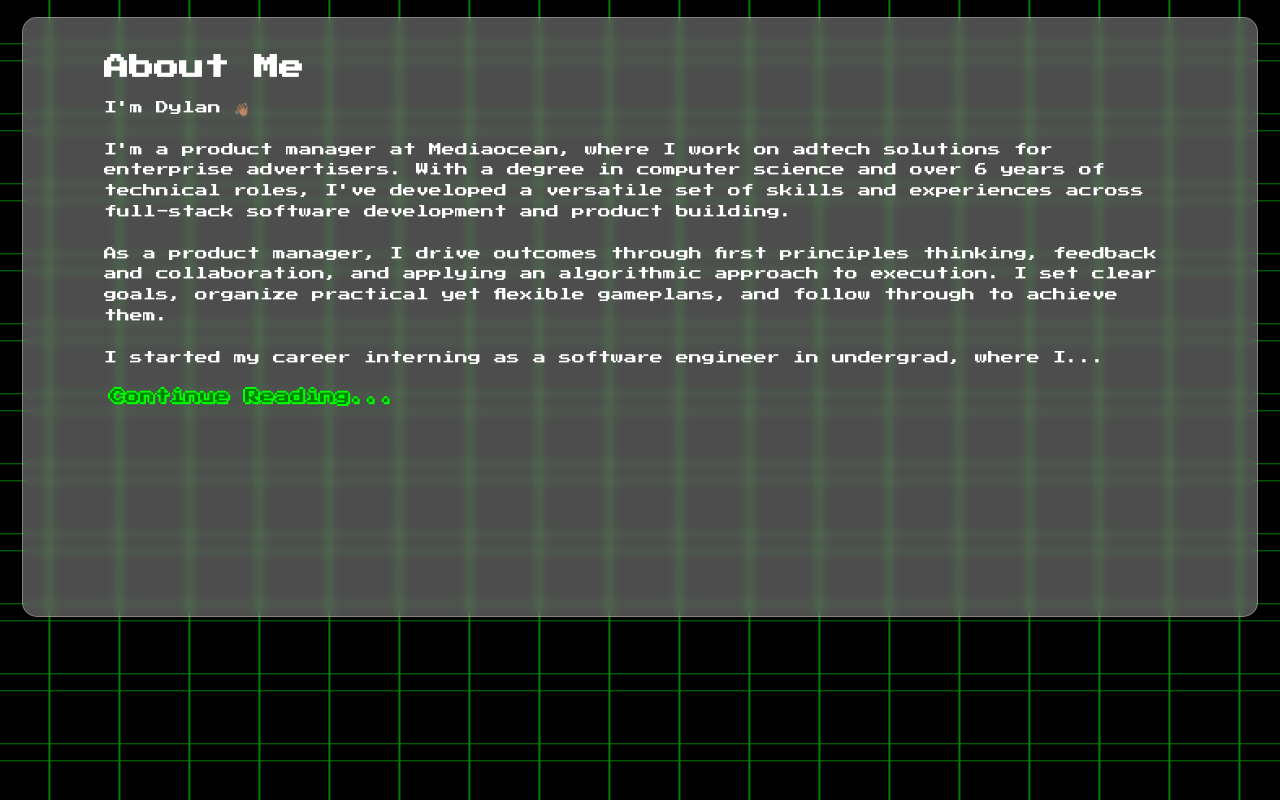
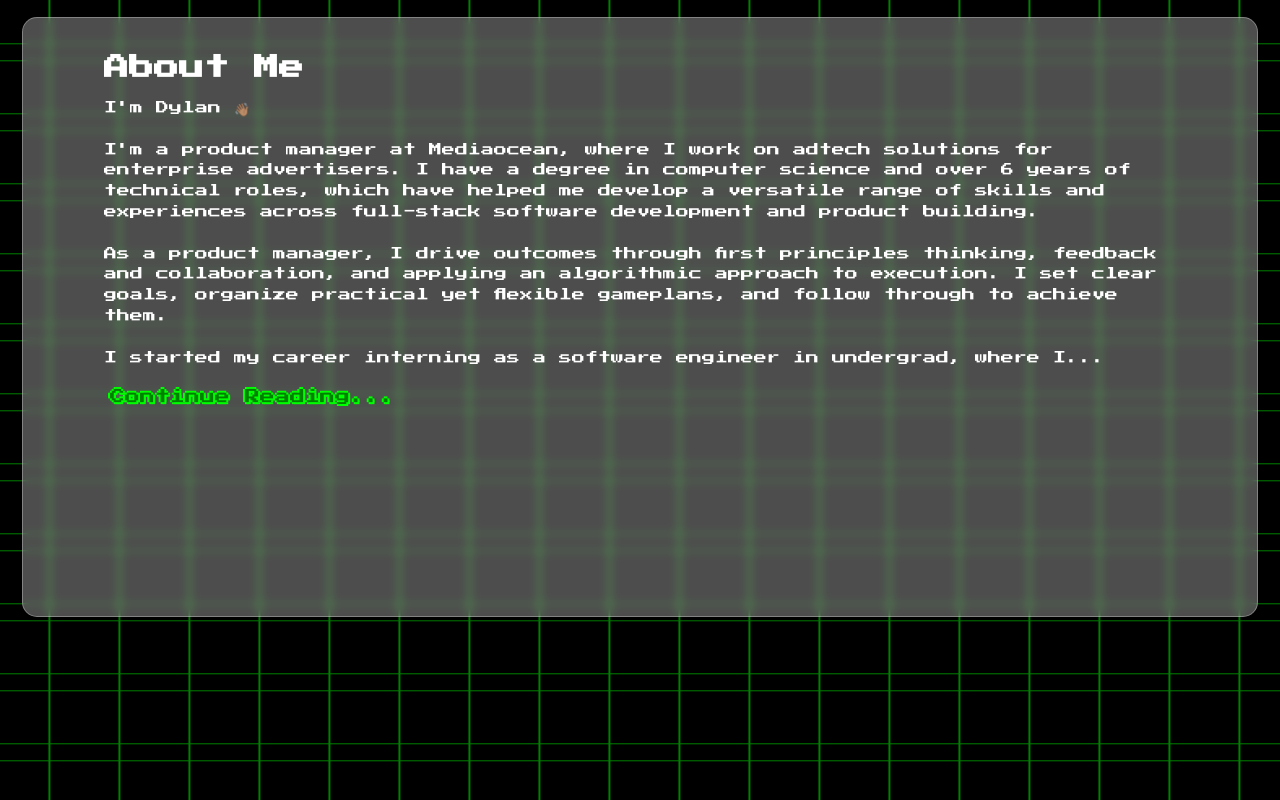
Before and after one commit to dylan-authentic/personal-web-portfolio, a Next.js app: page /about in a window 1280 px wide. Built offline with nearby package versions, Linux system fonts and the light colour scheme.

Commit message:
text change in about me

```diff
--- a/pages/about.tsx
+++ b/pages/about.tsx
@@ -72,7 +72,7 @@ export default function AboutMe() {
                         <h1>About Me</h1>
                         <p>
                 I'm Dylan 👋🏽<br /><br />
-                I'm a product manager at Mediaocean, where I work on adtech solutions for enterprise advertisers. With a degree in computer science and over 6 years of technical roles, I've developed a versatile set of skills and experiences across full-stack software development and product building.<br /><br />
+                I'm a product manager at Mediaocean, where I work on adtech solutions for enterprise advertisers. I have a degree in computer science and over 6 years of technical roles, which have helped me develop a versatile range of skills and experiences across full-stack software development and product building.<br /><br />
                 As a product manager, I drive outcomes through first principles thinking, feedback and collaboration, and applying an algorithmic approach to execution. I set clear goals, organize practical yet flexible gameplans, and follow through to achieve them.<br/><br />
                 I started my career interning as a software engineer in undergrad{isExpanded ? ', where I ' : ', where I...'}
                  {isExpanded && (
```
